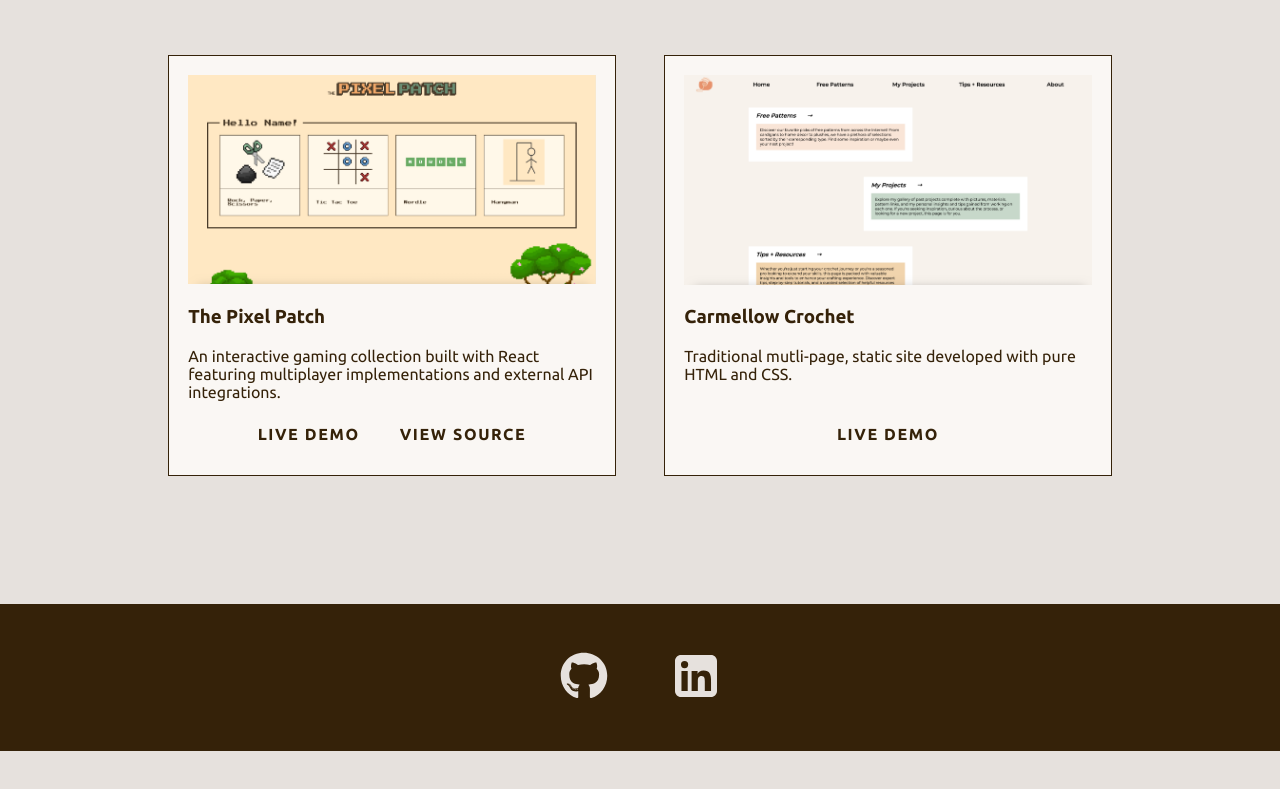
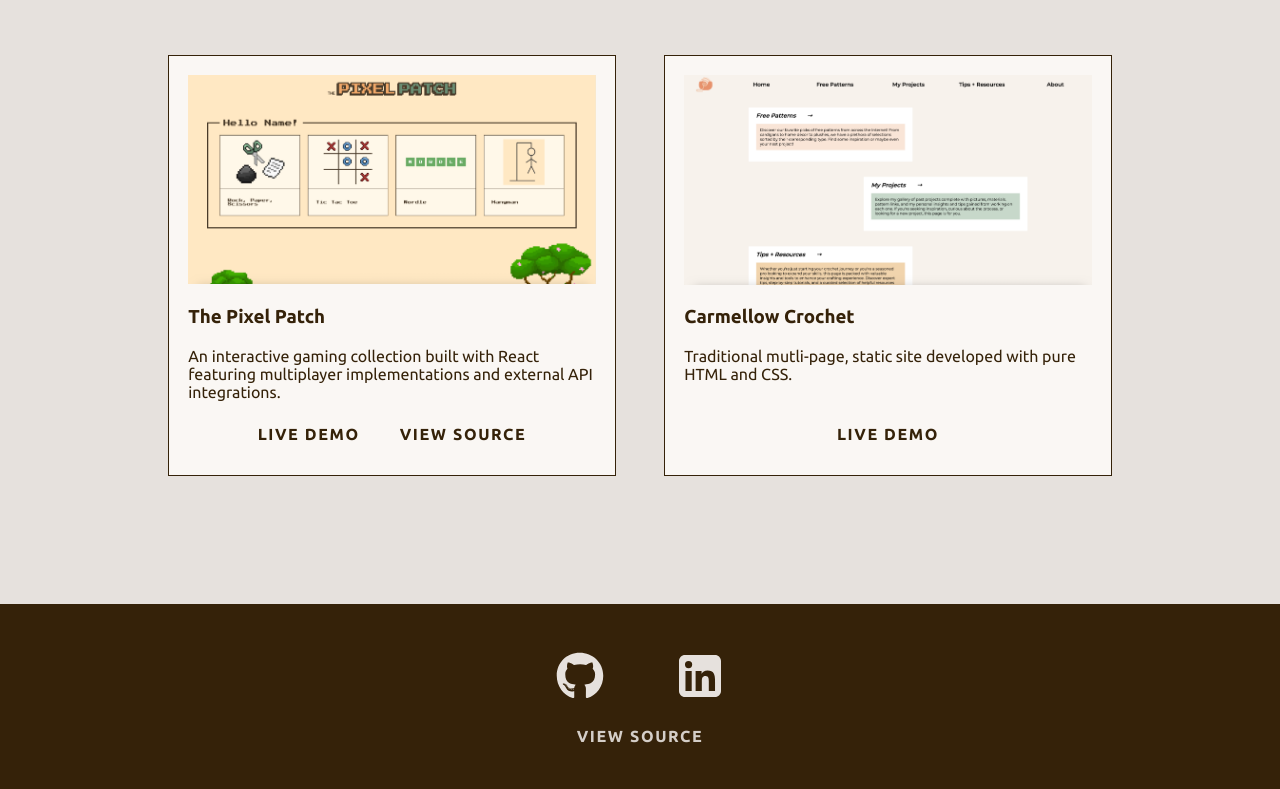
Before and after one commit to smithmaria/smithmaria.github.io, a React (Vite) app: page / in a window 1280 px wide. Shown: the part 1426-2215 px from the top of the page. Before the commit the page ends 2177 px from the top, so only its background shows below. Built offline with nearby package versions, Linux system fonts and the light colour scheme.

Commit message:
add view source link to footer

```diff
--- a/src/sections/Footer/Footer.jsx
+++ b/src/sections/Footer/Footer.jsx
@@ -3,6 +3,7 @@ import './footer.css'
 export const Footer = () => {
   return (
     <footer id="footer">
+      <div className='footer-icons'>
         <a href='https://github.com/smithmaria' target='_blank'>
           {/* <img href="" src={githubIcon} alt='GitHub icon' /> */}
           <svg xmlns="http://www.w3.org/2000/svg" viewBox="0 0 512 512">
@@ -14,6 +15,10 @@ export const Footer = () => {
           <path d="M64 32C28.7 32 0 60.7 0 96L0 416c0 35.3 28.7 64 64 64l320 0c35.3 0 64-28.7 64-64l0-320c0-35.3-28.7-64-64-64L64 32zm5 170.2l66.5 0 0 213.8-66.5 0 0-213.8zm71.7-67.7a38.5 38.5 0 1 1 -77 0 38.5 38.5 0 1 1 77 0zM317.9 416l0-104c0-24.8-.5-56.7-34.5-56.7-34.6 0-39.9 27-39.9 54.9l0 105.8-66.4 0 0-213.8 63.7 0 0 29.2 .9 0c8.9-16.8 30.6-34.5 62.9-34.5 67.2 0 79.7 44.3 79.7 101.9l0 117.2-66.4 0z"/>
         </svg>
         </a>
+      </div>
+      <a className='footer-source' href='https://github.com/smithmaria/smithmaria.github.io' target='_blank'>
+        VIEW SOURCE
+      </a>
     </footer>
   )
 }
--- a/src/sections/Footer/footer.css
+++ b/src/sections/Footer/footer.css
@@ -1,14 +1,19 @@
 #footer {
   display: flex;
-  justify-content: center;
+  flex-direction: column;
   align-items: center;
-  gap: 4rem;
-
   color: var(--off-white);
   background-color: var(--dark-brown);
 }
 
-#footer svg {
+.footer-icons {
+  display: flex;
+  justify-content: center;
+  align-items: center;
+  gap: 4.5rem;
+}
+
+.footer-icons svg {
   width: 3rem;
   height: 3rem;
 
@@ -21,3 +26,16 @@
     fill: var(--off-white-secondary);
   }
 }
+
+.footer-source {
+  margin-top: 1.5rem;
+  color: var(--off-white);
+  opacity: .9;
+  font-weight: 600;
+  letter-spacing: .1rem;
+  transition: .2s;
+
+  &:hover {
+    color: var(--off-white-secondary);
+  }
+}
```
Lines whose indentation alone changed are shown as unchanged.
